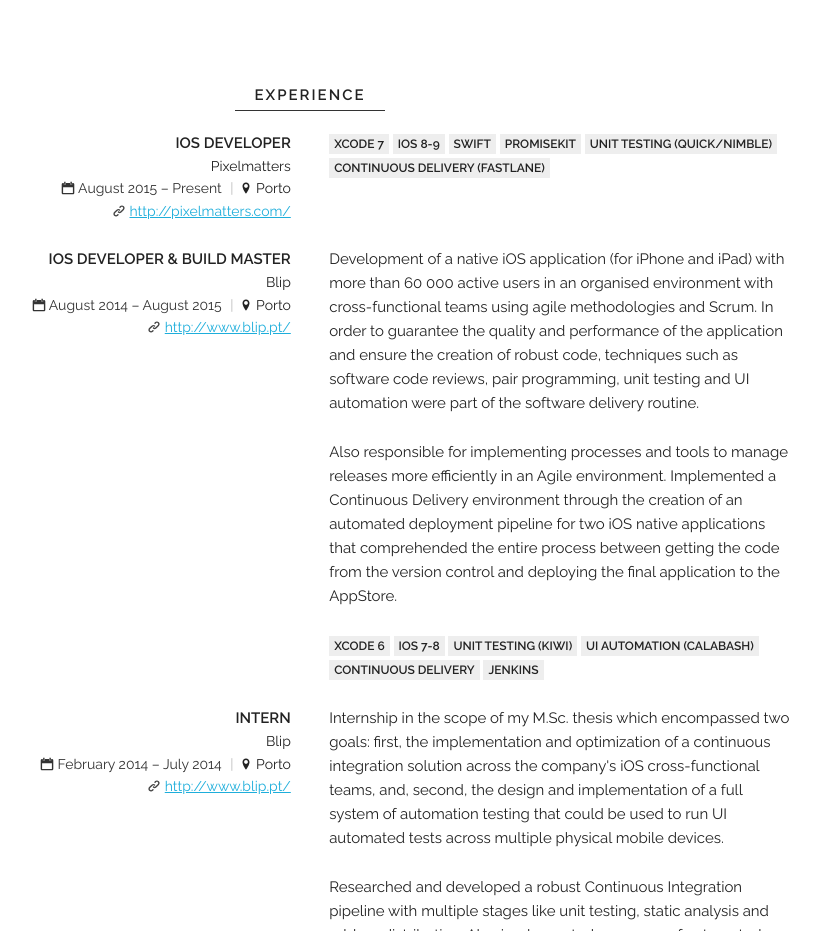
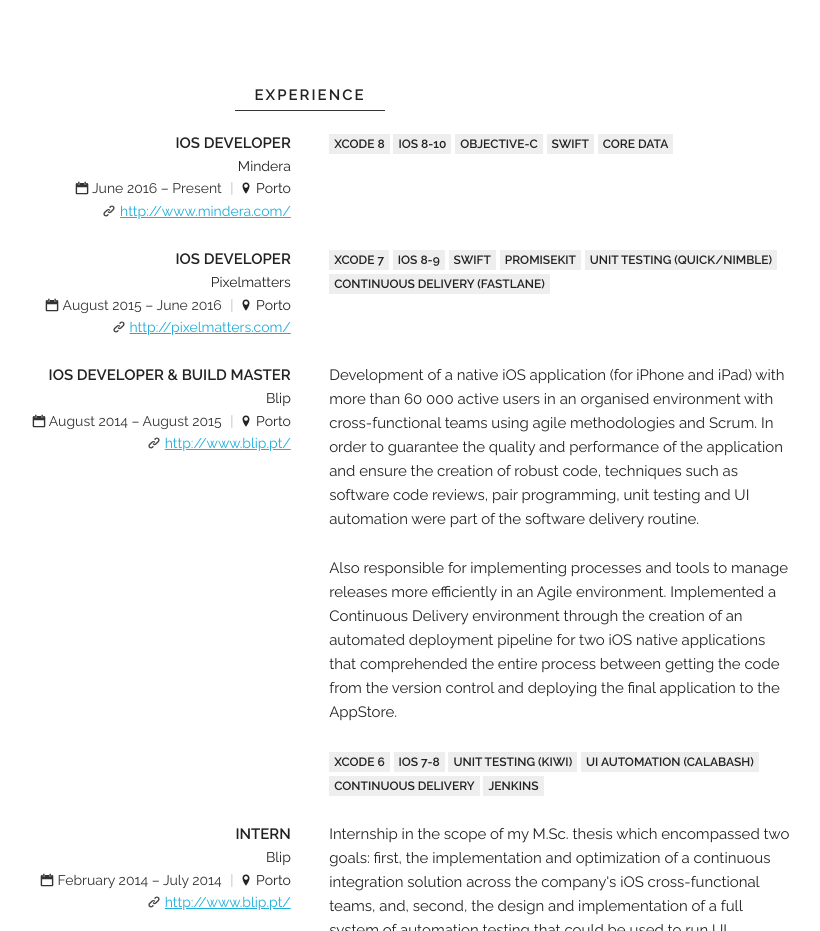
Before and after one commit to renatorodrigues/renatorodrigues.github.io, a plain HTML site: page index.html in a window 1280 px wide. Shown: the part 1800-2731 px from the top of the page, without its empty margins (330-1150 px from the left). Drawn offline with Linux system fonts and the light colour scheme.

Commit message:
Update Experience section.

```diff
--- a/index.html
+++ b/index.html
@@ -115,9 +115,31 @@
             <div class="row">
               <div class="information twelve columns">
                 <p class="role">iOS Developer</p>
+                <p class="company">Mindera</p>
+                <p class="details">
+                  <span class="dates"><svg class="icon icon-calendar"><use xlink:href="img/icons.svg#icon-calendar"></use></svg> <time datetime="2016-06">June 2016</time> – <time datetime="2016">Present</time> </span>
+                  <span class="location"><svg class="icon icon-location"><use xlink:href="img/icons.svg#icon-location"></use></svg> Porto</span>
+                </p>
+                <p class="link"><svg class="icon icon-link"><use xlink:href="img/icons.svg#icon-link"></use></svg> <a href="http://www.mindera.com/" target="_blank">http://www.mindera.com/</a></p>
+              </div>
+              <div class="description twelve columns">
+                <p class="toolbox">
+                  <span>Xcode 8</span>
+                  <span>iOS 8-10</span>
+                  <span>Objective-C</span>
+                  <span>Swift</span>
+                  <span>Core Data</span>
+                </p>
+              </div>
+            </div>
+          </li>
+          <li class="experience-item resume-item">
+            <div class="row">
+              <div class="information twelve columns">
+                <p class="role">iOS Developer</p>
                 <p class="company">Pixelmatters</p>
                 <p class="details">
-                  <span class="dates"><svg class="icon icon-calendar"><use xlink:href="img/icons.svg#icon-calendar"></use></svg> <time datetime="2015-08">August 2015</time> – <time datetime="2015">Present</time></span>
+                  <span class="dates"><svg class="icon icon-calendar"><use xlink:href="img/icons.svg#icon-calendar"></use></svg> <time datetime="2015-08">August 2015</time> – <time datetime="2016-06">June 2016</time> </span>
                   <span class="location"><svg class="icon icon-location"><use xlink:href="img/icons.svg#icon-location"></use></svg> Porto</span>
                 </p>
                 <p class="link"><svg class="icon icon-link"><use xlink:href="img/icons.svg#icon-link"></use></svg> <a href="http://pixelmatters.com/" target="_blank">http://pixelmatters.com/</a></p>
```
